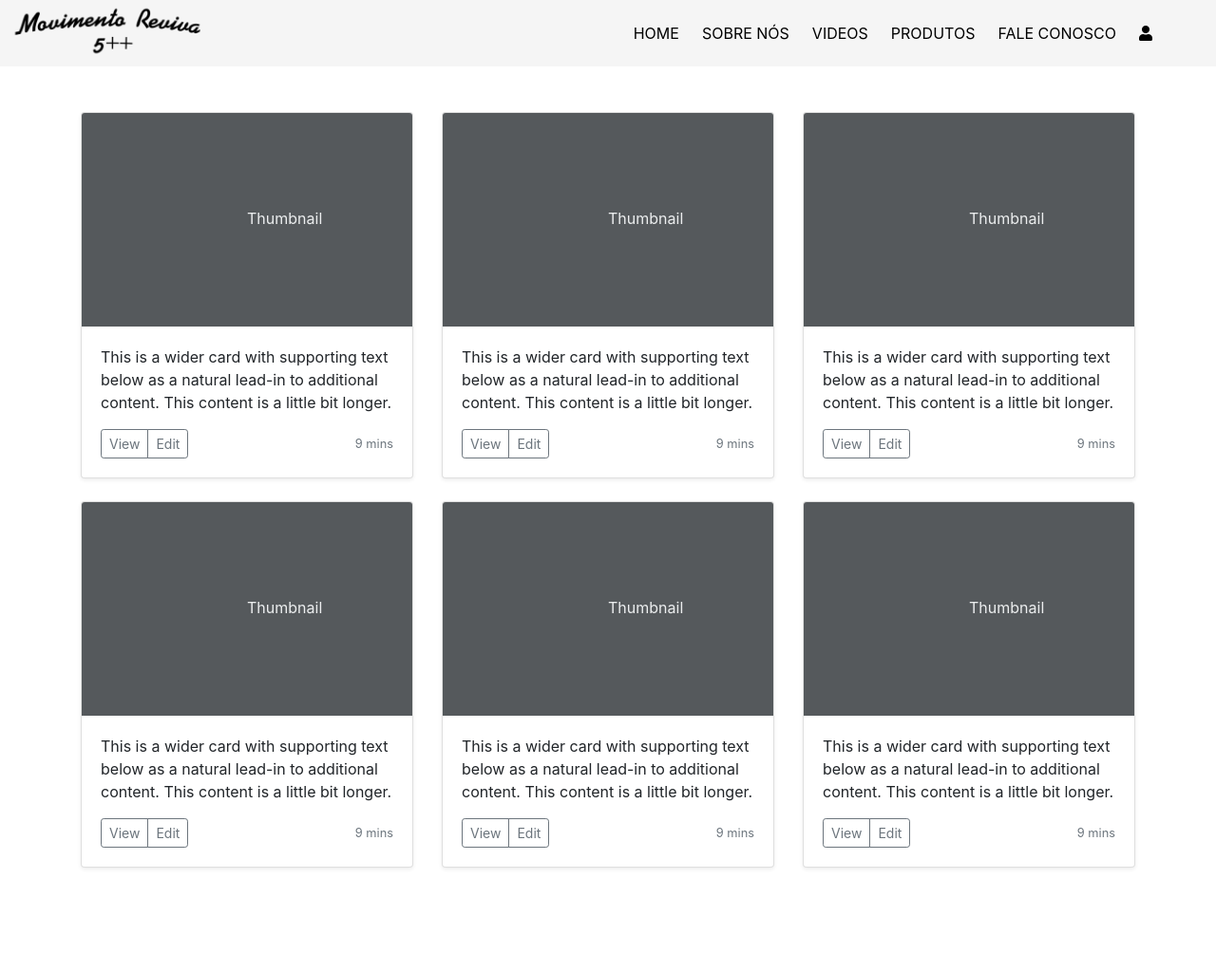
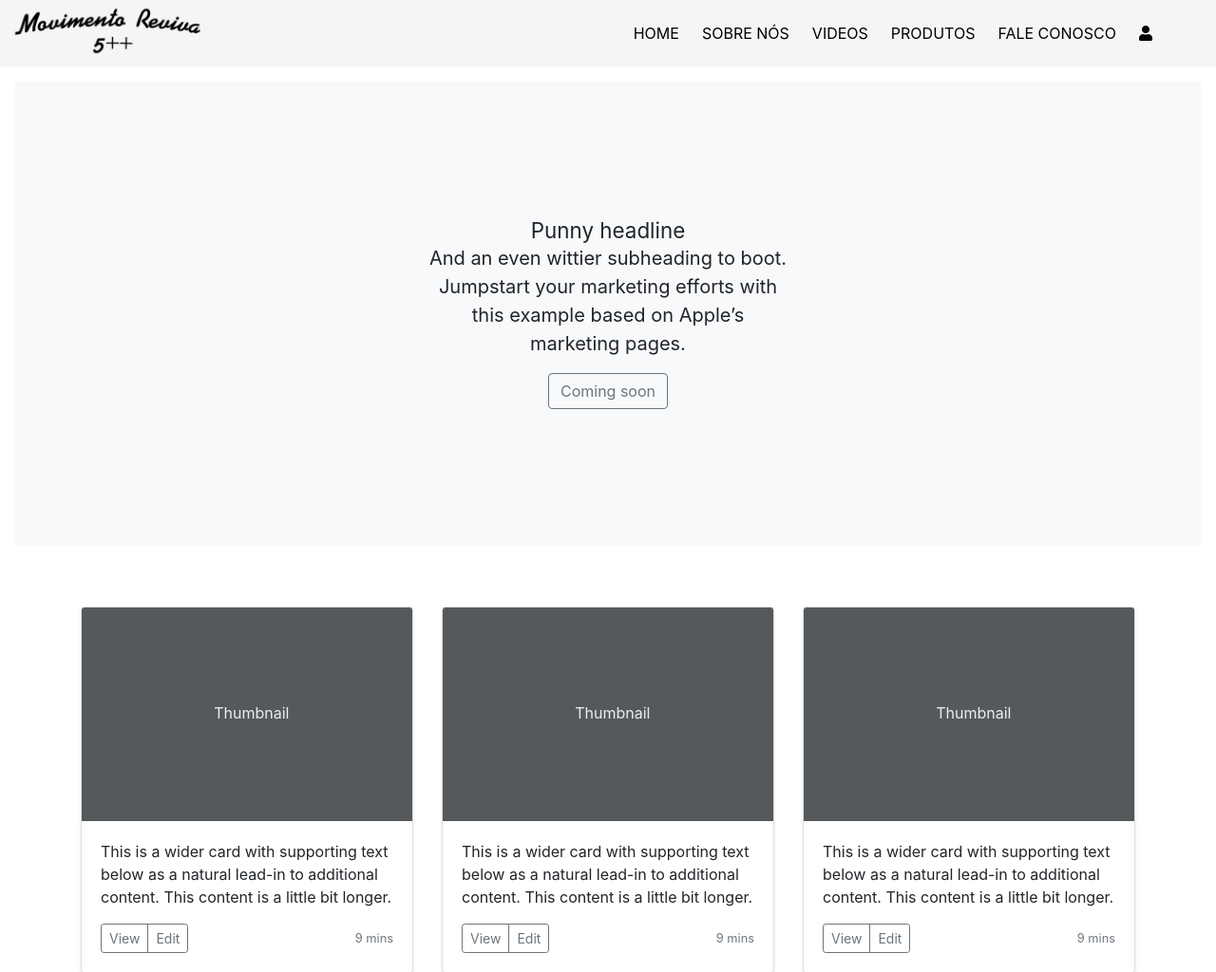
Before and after one commit to BrunoViniciusDiasBrito/movimento-rvv-php, a PHP site: page / in a window 1280 px wide. Shown: the top 1024 px of the page at 95% size. Before the commit the page ends 915 px from the top, so only its background shows below. Run offline with PHP 8.4, Linux system fonts and the light colour scheme.

Commit message:
index update 0.0.1

```diff
--- a/index.php
+++ b/index.php
@@ -2,13 +2,24 @@
 
         <main class="main-wrap">
 
+            <div class="dontainer-fluid">
+            <div class="position-relative overflow-hidden p-3 p-md-5 m-md-3 text-center bg-light">
+                    <div class="col-md-5 p-lg-5 mx-auto my-5">
+                        <h1 class="display-4 font-weight-normal">Punny headline</h1>
+                        <p class="lead font-weight-normal">And an even wittier subheading to boot. Jumpstart your marketing efforts with this example based on Apple’s marketing pages.</p>
+                        <a class="btn btn-outline-secondary" href="#">Coming soon</a>
+                    </div>
+                    <div class="product-device shadow-sm d-none d-md-block"></div>
+                    <div class="product-device product-device-2 shadow-sm d-none d-md-block"></div>
+                </div>
+            </div>
+
             <div class="album py-5">
                 <div class="container">
-
                 <div class="row">
                     <div class="col-md-4">
                     <div class="card mb-4 shadow-sm">
-                        <svg class="bd-placeholder-img card-img-top" width="100%" height="225" xmlns="http://www.w3.org/2000/svg" preserveAspectRatio="xMidYMid slice" focusable="false" role="img" aria-label="Placeholder: Thumbnail"><title>Placeholder</title><rect width="100%" height="100%" fill="#55595c"/><text x="50%" y="50%" fill="#eceeef" dy=".3em">Thumbnail</text></svg>
+                        <svg class="bd-placeholder-img card-img-top" width="100%" height="225" xmlns="http://www.w3.org/2000/svg" preserveAspectRatio="xMidYMid slice" focusable="false" role="img" aria-label="Placeholder: Thumbnail"><title>Placeholder</title><rect width="100%" height="100%" fill="#55595c"/><text x="40%" y="50%" fill="#eceeef" dy=".3em">Thumbnail</text></svg>
                         <div class="card-body">
                         <p class="card-text">This is a wider card with supporting text below as a natural lead-in to additional content. This content is a little bit longer.</p>
                         <div class="d-flex justify-content-between align-items-center">
@@ -23,7 +34,7 @@
                     </div>
                     <div class="col-md-4">
                     <div class="card mb-4 shadow-sm">
-                        <svg class="bd-placeholder-img card-img-top" width="100%" height="225" xmlns="http://www.w3.org/2000/svg" preserveAspectRatio="xMidYMid slice" focusable="false" role="img" aria-label="Placeholder: Thumbnail"><title>Placeholder</title><rect width="100%" height="100%" fill="#55595c"/><text x="50%" y="50%" fill="#eceeef" dy=".3em">Thumbnail</text></svg>
+                        <svg class="bd-placeholder-img card-img-top" width="100%" height="225" xmlns="http://www.w3.org/2000/svg" preserveAspectRatio="xMidYMid slice" focusable="false" role="img" aria-label="Placeholder: Thumbnail"><title>Placeholder</title><rect width="100%" height="100%" fill="#55595c"/><text x="40%" y="50%" fill="#eceeef" dy=".3em">Thumbnail</text></svg>
                         <div class="card-body">
                         <p class="card-text">This is a wider card with supporting text below as a natural lead-in to additional content. This content is a little bit longer.</p>
                         <div class="d-flex justify-content-between align-items-center">
@@ -38,7 +49,7 @@
                     </div>
                     <div class="col-md-4">
                     <div class="card mb-4 shadow-sm">
-                        <svg class="bd-placeholder-img card-img-top" width="100%" height="225" xmlns="http://www.w3.org/2000/svg" preserveAspectRatio="xMidYMid slice" focusable="false" role="img" aria-label="Placeholder: Thumbnail"><title>Placeholder</title><rect width="100%" height="100%" fill="#55595c"/><text x="50%" y="50%" fill="#eceeef" dy=".3em">Thumbnail</text></svg>
+                        <svg class="bd-placeholder-img card-img-top" width="100%" height="225" xmlns="http://www.w3.org/2000/svg" preserveAspectRatio="xMidYMid slice" focusable="false" role="img" aria-label="Placeholder: Thumbnail"><title>Placeholder</title><rect width="100%" height="100%" fill="#55595c"/><text x="40%" y="50%" fill="#eceeef" dy=".3em">Thumbnail</text></svg>
                         <div class="card-body">
                         <p class="card-text">This is a wider card with supporting text below as a natural lead-in to additional content. This content is a little bit longer.</p>
                         <div class="d-flex justify-content-between align-items-center">
@@ -54,7 +65,7 @@
 
                     <div class="col-md-4">
                     <div class="card mb-4 shadow-sm">
-                        <svg class="bd-placeholder-img card-img-top" width="100%" height="225" xmlns="http://www.w3.org/2000/svg" preserveAspectRatio="xMidYMid slice" focusable="false" role="img" aria-label="Placeholder: Thumbnail"><title>Placeholder</title><rect width="100%" height="100%" fill="#55595c"/><text x="50%" y="50%" fill="#eceeef" dy=".3em">Thumbnail</text></svg>
+                        <svg class="bd-placeholder-img card-img-top" width="100%" height="225" xmlns="http://www.w3.org/2000/svg" preserveAspectRatio="xMidYMid slice" focusable="false" role="img" aria-label="Placeholder: Thumbnail"><title>Placeholder</title><rect width="100%" height="100%" fill="#55595c"/><text x="40%" y="50%" fill="#eceeef" dy=".3em">Thumbnail</text></svg>
                         <div class="card-body">
                         <p class="card-text">This is a wider card with supporting text below as a natural lead-in to additional content. This content is a little bit longer.</p>
                         <div class="d-flex justify-content-between align-items-center">
@@ -69,7 +80,7 @@
                     </div>
                     <div class="col-md-4">
                     <div class="card mb-4 shadow-sm">
-                        <svg class="bd-placeholder-img card-img-top" width="100%" height="225" xmlns="http://www.w3.org/2000/svg" preserveAspectRatio="xMidYMid slice" focusable="false" role="img" aria-label="Placeholder: Thumbnail"><title>Placeholder</title><rect width="100%" height="100%" fill="#55595c"/><text x="50%" y="50%" fill="#eceeef" dy=".3em">Thumbnail</text></svg>
+                        <svg class="bd-placeholder-img card-img-top" width="100%" height="225" xmlns="http://www.w3.org/2000/svg" preserveAspectRatio="xMidYMid slice" focusable="false" role="img" aria-label="Placeholder: Thumbnail"><title>Placeholder</title><rect width="100%" height="100%" fill="#55595c"/><text x="40%" y="50%" fill="#eceeef" dy=".3em">Thumbnail</text></svg>
                         <div class="card-body">
                         <p class="card-text">This is a wider card with supporting text below as a natural lead-in to additional content. This content is a little bit longer.</p>
                         <div class="d-flex justify-content-between align-items-center">
@@ -84,7 +95,7 @@
                     </div>
                     <div class="col-md-4">
                     <div class="card mb-4 shadow-sm">
-                        <svg class="bd-placeholder-img card-img-top" width="100%" height="225" xmlns="http://www.w3.org/2000/svg" preserveAspectRatio="xMidYMid slice" focusable="false" role="img" aria-label="Placeholder: Thumbnail"><title>Placeholder</title><rect width="100%" height="100%" fill="#55595c"/><text x="50%" y="50%" fill="#eceeef" dy=".3em">Thumbnail</text></svg>
+                        <svg class="bd-placeholder-img card-img-top" width="100%" height="225" xmlns="http://www.w3.org/2000/svg" preserveAspectRatio="xMidYMid slice" focusable="false" role="img" aria-label="Placeholder: Thumbnail"><title>Placeholder</title><rect width="100%" height="100%" fill="#55595c"/><text x="40%" y="50%" fill="#eceeef" dy=".3em">Thumbnail</text></svg>
                         <div class="card-body">
                         <p class="card-text">This is a wider card with supporting text below as a natural lead-in to additional content. This content is a little bit longer.</p>
                         <div class="d-flex justify-content-between align-items-center">
```
